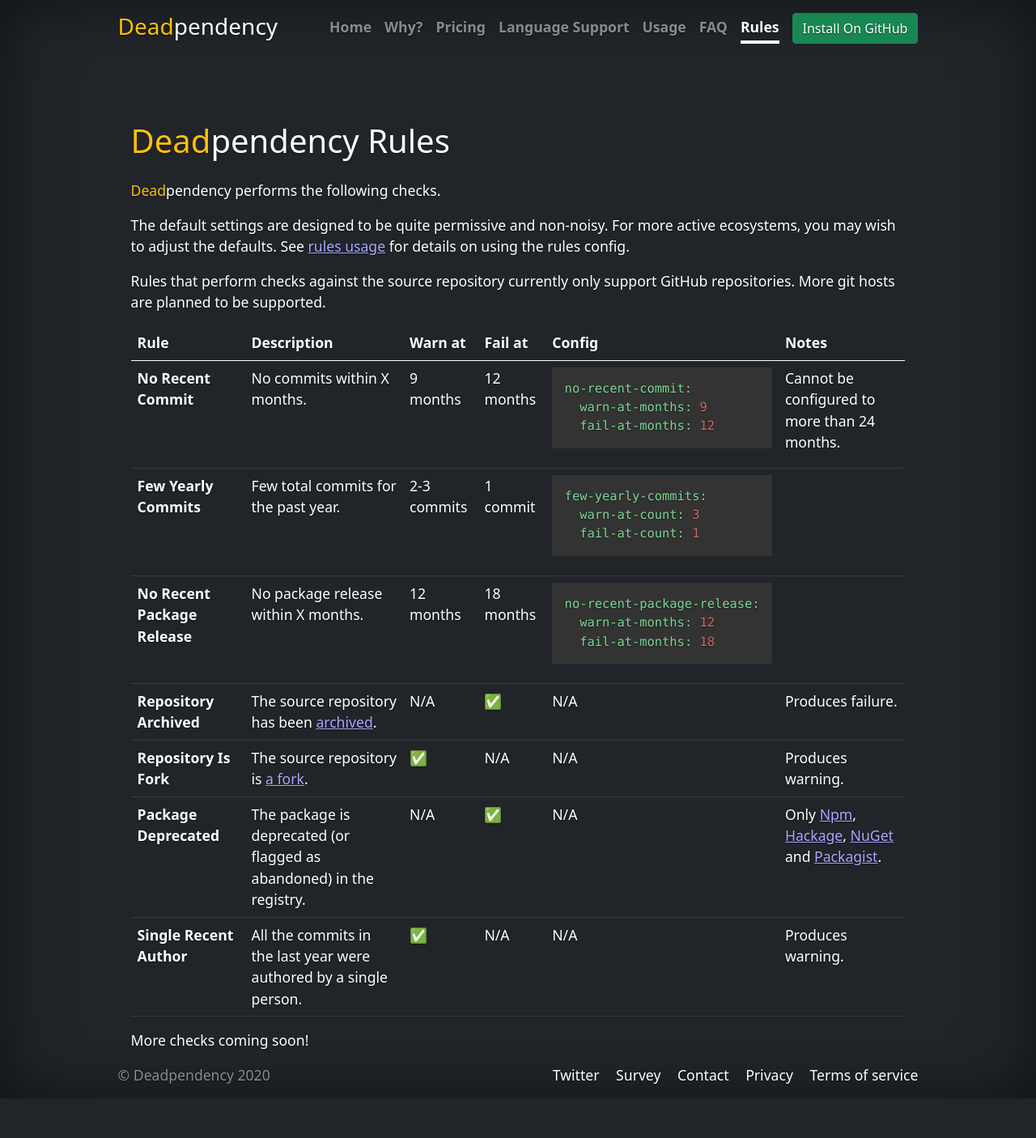
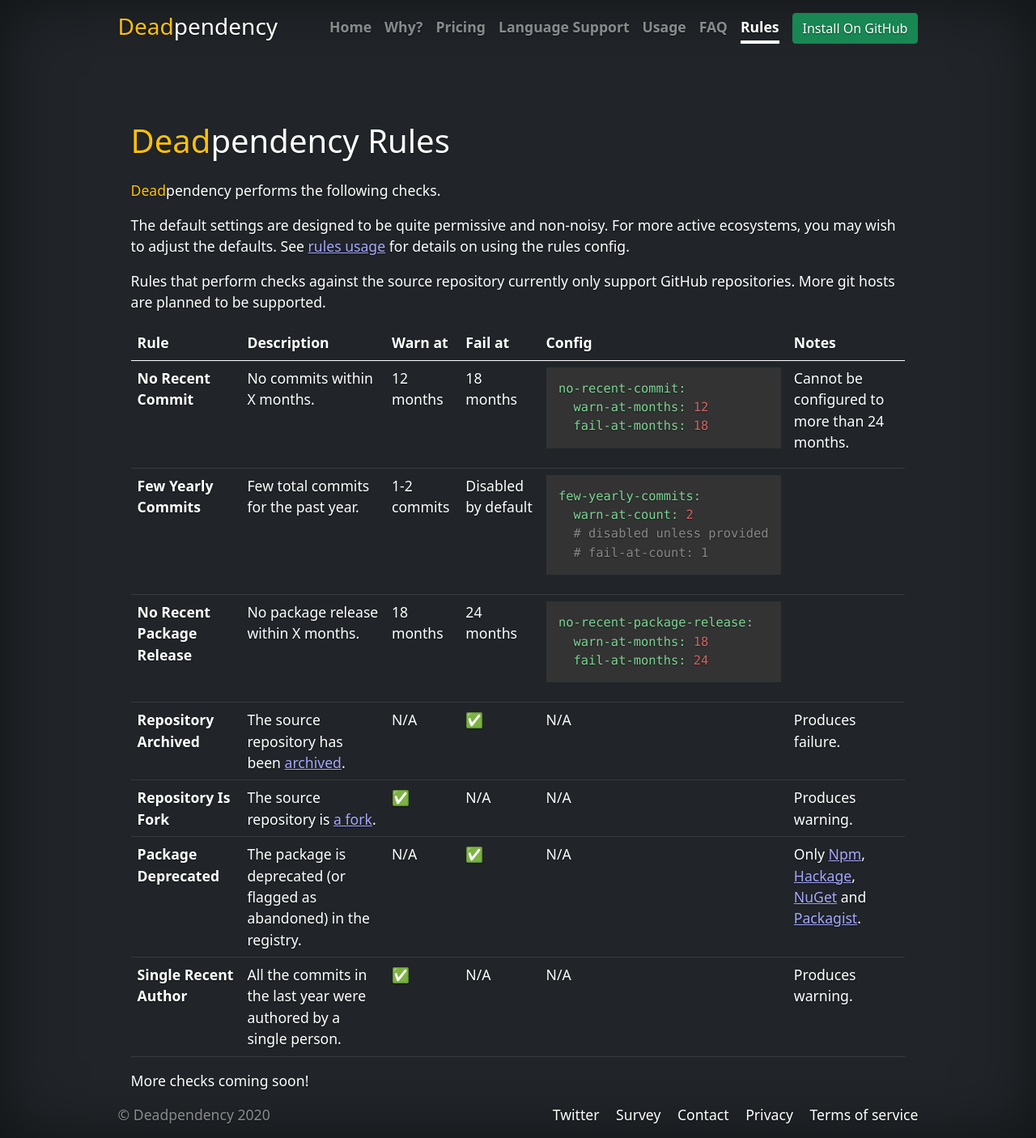
Before and after one commit to deadpendency/deadpendency.github.io, a Jekyll site: the page built from rules.html, in a window 1280 px wide. Shown: the whole page at 81% size. Built offline with Jekyll 4.4.1, drawn with Linux system fonts in a browser that asks for light colours; nearby versions of some CDN libraries; before the commit the page ends 1357 px from its top, so only the background shows below that.

Commit message:
Update to new more permissive defaults

```diff
--- a/faq.html
+++ b/faq.html
@@ -9,7 +9,7 @@
 <h1 class="mb-4"><span class="text-warning">Dead</span><span class="text-white">pendency</span> FAQ</h1>
 
 <h4>What does <span class="text-warning">Dead</span><span class="text-white">pendency</span> detect?</h3>
-<p>It detects dependencies that have project health issues. For example is the dependency repository still actively being committed to.</p>
+<p>It detects dependencies that have project health issues. For example, is the dependency repository still actively being committed to.</p>
 
 <h4>If a dependency is marked as unhealthy, should I stop using it?</h4>
 <p>No! This is a call to action to review the dependency and make a decision as to whether to switch away or not.</p>
@@ -22,7 +22,7 @@
 <p>Currently NPM (JavaScript), NuGet (.NET), Hackage (Haskell) and Packagist (PHP).</p>
 
 <h4>Why isn’t <span class="text-warning">Dead</span><span class="text-white">pendency</span> open source?</h4>
-<p>The plan is to charge for <span class="text-warning">Dead</span><span class="text-white">pendency</span> for closed source. However, as much <span class="text-warning">Dead</span><span class="text-white">pendency</span> code as possible with be open sourced.</p>
+<p>The plan is to charge for <span class="text-warning">Dead</span><span class="text-white">pendency</span> for closed source repositories. However, as much <span class="text-warning">Dead</span><span class="text-white">pendency</span> code as possible with be open sourced.</p>
 
 <h4>How much will <span class="text-warning">Dead</span><span class="text-white">pendency</span> cost for private repositories?</h4>
 <p>
--- a/rules.html
+++ b/rules.html
@@ -33,36 +33,37 @@
     <tr>
       <th scope="row">No Recent Commit</td>
       <td>No commits within X months.</td>
-      <td>9 months</td>
       <td>12 months</td>
+      <td>18 months</td>
       <td>
         <pre><code class="language-yaml">no-recent-commit:
-  warn-at-months: 9
-  fail-at-months: 12</code></pre>
+  warn-at-months: 12
+  fail-at-months: 18</code></pre>
       </td>
       <td>Cannot be configured to more than 24 months.</td>
     </tr>
     <tr>
       <th scope="row">Few Yearly Commits</td>
       <td>Few total commits for the past year.</td>
-      <td>2-3 commits</td>
-      <td>1 commit</td>
+      <td>1-2 commits</td>
+      <td>Disabled by default</td>
       <td>
         <pre><code class="language-yaml">few-yearly-commits:
-  warn-at-count: 3
-  fail-at-count: 1</code></pre>
+  warn-at-count: 2
+  # disabled unless provided
+  # fail-at-count: 1</code></pre>
       </td>
       <td></td>
     </tr>
     <tr>
       <th scope="row">No Recent Package Release</td>
       <td>No package release within X months.</td>
-      <td>12 months</td>
       <td>18 months</td>
+      <td>24 months</td>
       <td>
         <pre><code class="language-yaml">no-recent-package-release:
-  warn-at-months: 12
-  fail-at-months: 18</code></pre>
+  warn-at-months: 18
+  fail-at-months: 24</code></pre>
       </td>
       <td></td>
     </tr>
--- a/usage.html
+++ b/usage.html
@@ -129,6 +129,7 @@
     fail-at-months: 6
   few-yearly-commits:
     warn-at-count: 12
+    # few-yearly-commits only warns by default, unless fail-at-count is set
     fail-at-count: 6
 </code></pre>
 
```
